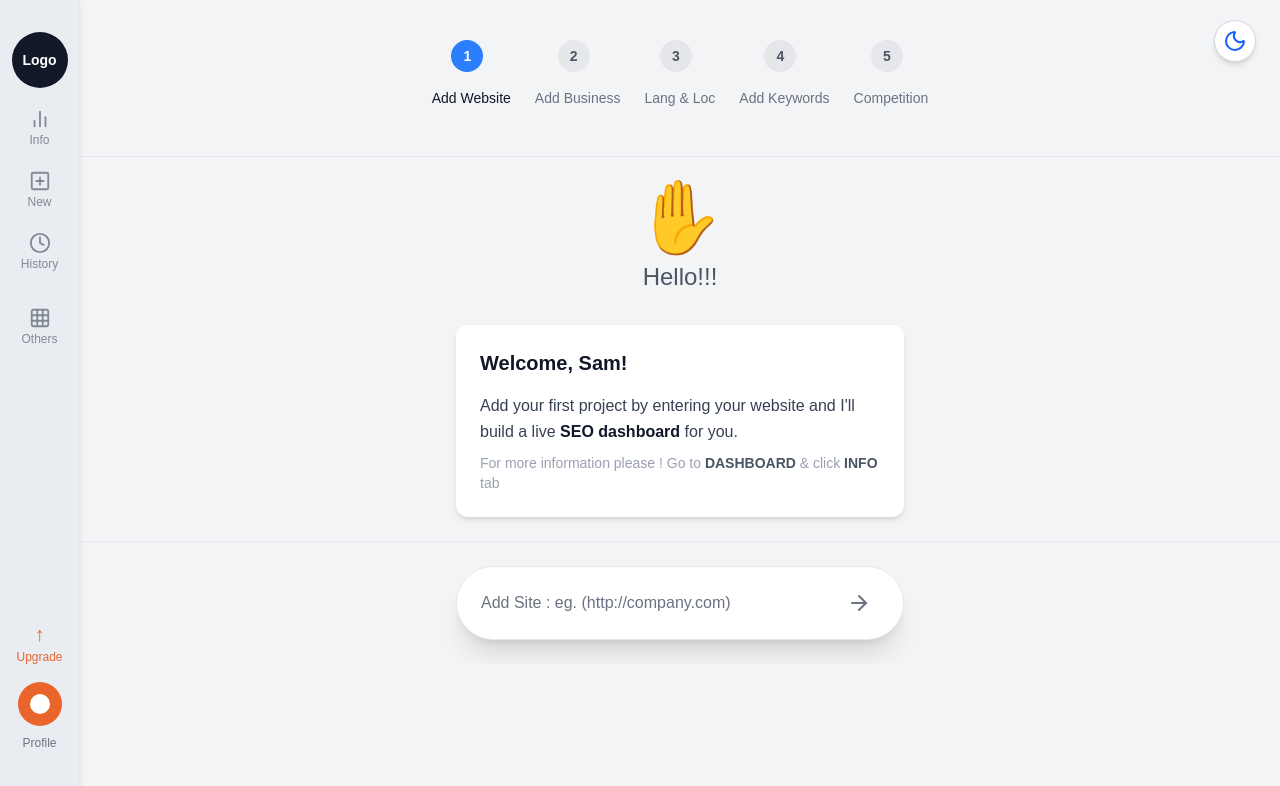
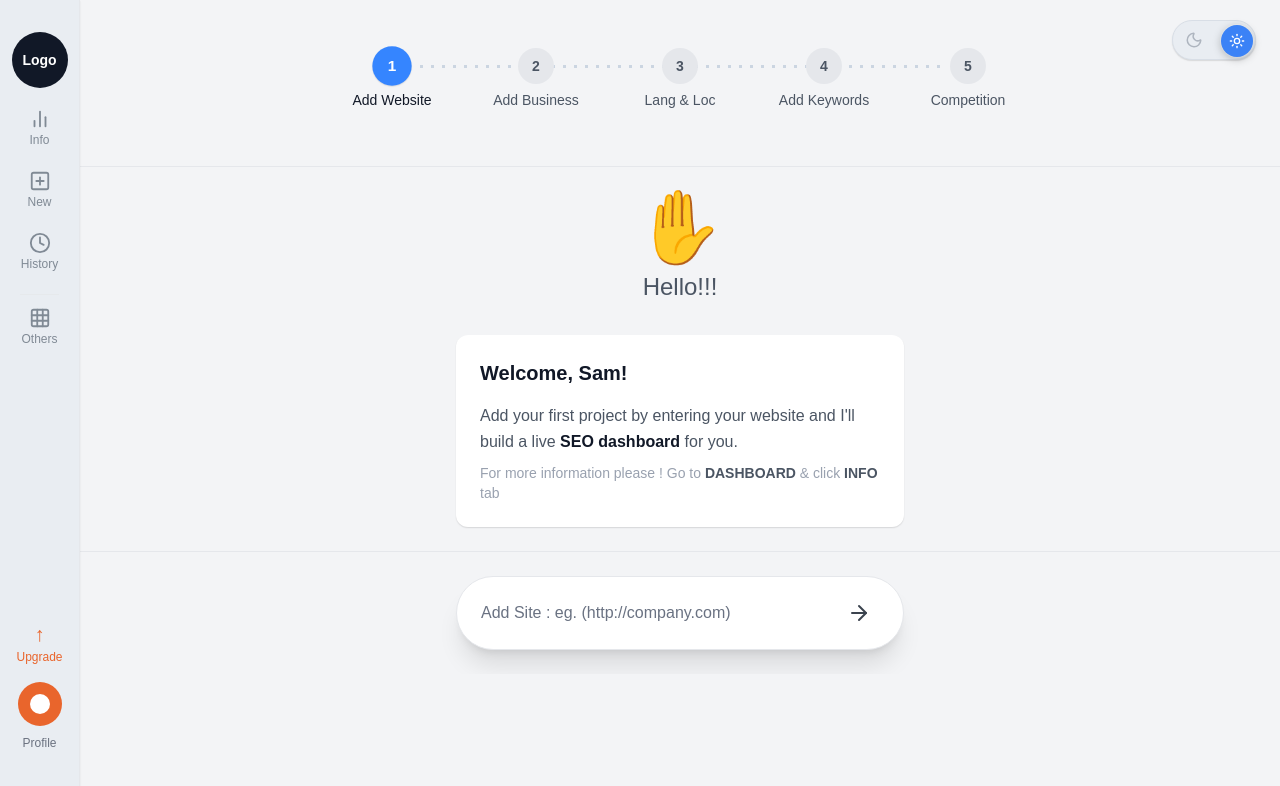
Before and after one commit to ParasChaturvedi/Dr.FIzzM, a Next.js app: page / in a window 1280 px wide. Shown: the top 786 px of the page. Built offline with nearby package versions, Linux system fonts and the light colour scheme.

Commit message:
Updated #02/09/2025

```diff
--- a/src/app/components/InfoPanel.js
+++ b/src/app/components/InfoPanel.js
@@ -630,14 +630,14 @@ export default function InfoPanel({
       ref={panelRef}
       aria-hidden={!isOpen}
       className={
-        "fixed left-[80px] top-0 h-screen w-[320px] bg-[#f9fafb] border-r border-gray-200 shadow-md transition-transform duration-300 ease-in-out z-40 flex flex-col " +
+        "fixed left-[80px] top-0 h-screen w-[320px] bg-[#1f2121] border-r border-gray-200 shadow-md transition-transform duration-300 ease-in-out z-40 flex flex-col " +
         (isOpen ? "translate-x-0" : "-translate-x-full")
       }
     >
       {/* Header */}
       <div className="flex items-center justify-between px-4 py-3 border-b bg-white">
         <div className="flex items-center gap-3">
-          <div className="w-3 h-3 bg-gray-800 rounded-sm" />
+          <div className="w-3 h-3 bg-indigo-50 rounded-sm" />
           <h3 className="text-lg font-semibold text-gray-800">INFO</h3>
         </div>
         <button
@@ -651,7 +651,7 @@ export default function InfoPanel({
 
       {/* Body */}
       <div
-        className="flex-1 overflow-y-auto p-4 bg-[#f9fafb]"
+        className="flex-1 overflow-y-auto p-4 bg-[#1f2121]"
         style={{ height: "calc(100vh - 60px)", scrollbarWidth: "none", msOverflowStyle: "none" }}
       >
         <style jsx>{`div::-webkit-scrollbar{display:none}`}</style>
--- a/src/app/components/Steps.js
+++ b/src/app/components/Steps.js
@@ -1,6 +1,8 @@
 "use client";
 
-export default function Steps({ currentStep }) {
+import { useEffect, useRef, useState } from "react";
+
+export default function Steps({ currentStep = 1 }) {
   const steps = [
     { id: 1, label: "Add Website" },
     { id: 2, label: "Add Business" },
@@ -9,34 +11,159 @@ export default function Steps({ currentStep }) {
     { id: 5, label: "Competition" },
   ];
 
+  const wrapRef = useRef(null);
+  const circleRefs = useRef([]);
+  const [linePos, setLinePos] = useState({ left: 0, width: 0, top: 0 });
+
+  // dot tuning
+  const DOT_DIAM = 3;             // dot size (px)
+  const DOT_GAP  = 8;             // gap between dots (px)
+  const BG_SIZE  = `${DOT_GAP + DOT_DIAM}px ${DOT_DIAM}px`;
+
+  useEffect(() => {
+    const measure = () => {
+      const wrap = wrapRef.current;
+      const first = circleRefs.current[0];
+      const last  = circleRefs.current[steps.length - 1];
+      if (!wrap || !first || !last) return;
+
+      const wrapRect  = wrap.getBoundingClientRect();
+      const firstRect = first.getBoundingClientRect();
+      const lastRect  = last.getBoundingClientRect();
+
+      const CIRCLE = 36; // w-9 h-9
+      const R = CIRCLE / 2;
+
+      const firstCenterX = firstRect.left - wrapRect.left + firstRect.width / 2;
+      const lastCenterX  = lastRect.left  - wrapRect.left + lastRect.width  / 2;
+
+      const START_PAD = 6;
+      const END_PAD   = 6;
+
+      const left  = firstCenterX + R + START_PAD;
+      const right = lastCenterX  - R - END_PAD;
+      const width = Math.max(0, right - left);
+
+      const top = firstRect.top - wrapRect.top + firstRect.height / 2 - DOT_DIAM / 2;
+      setLinePos({ left, width, top });
+    };
+
+    measure();
+    const ro = new ResizeObserver(measure);
+    if (wrapRef.current) ro.observe(wrapRef.current);
+    window.addEventListener("resize", measure);
+    return () => {
+      ro.disconnect();
+      window.removeEventListener("resize", measure);
+    };
+  }, [steps.length]);
+
+  // how far the blue overlay should extend
+  const maxSegments = steps.length - 1;
+  const progressPct =
+    maxSegments > 0 ? Math.min(Math.max((currentStep - 1) / maxSegments, 0), 1) : 0;
+
   return (
-    <div className="flex items-center justify-center space-x-6 mt-4 mb-6">
-      {steps.map((step) => (
+    <div className="w-full max-w-4xl mx-auto mt-6 mb-8">
+      {/* subtle entrance for the whole bar */}
+      <style jsx>{`
+        .pulse {
+          animation: pulseDot 1.3s ease-out infinite;
+        }
+        @keyframes pulseDot {
+          0% { transform: scale(1); opacity: 0.9; }
+          60% { transform: scale(1.08); opacity: 1; }
+          100% { transform: scale(1); opacity: 0.9; }
+        }
+      `}</style>
+
+      <div ref={wrapRef} className="relative flex items-center justify-center gap-x-10">
+        {/* gray base dots (full length) */}
         <div
-          key={step.id}
-          className="flex flex-col gap-4 items-center space-x-2"
+          aria-hidden
+          style={{
+            position: "absolute",
+            left: `${linePos.left}px`,
+            width: `${linePos.width}px`,
+            top: `${linePos.top}px`,
+            height: `${DOT_DIAM}px`,
+            backgroundImage: `radial-gradient(circle, #cbd5e1 ${DOT_DIAM / 2}px, transparent ${DOT_DIAM / 2}px)`,
+            backgroundSize: BG_SIZE,
+            backgroundRepeat: "repeat-x",
+            backgroundPosition: "0 center",
+            pointerEvents: "none",
+            transition: "left 250ms ease, width 250ms ease, top 250ms ease",
+          }}
+        />
+        {/* blue progress overlay (animated width) */}
+        <div
+          aria-hidden
+          style={{
+            position: "absolute",
+            left: `${linePos.left}px`,
+            width: `${linePos.width * progressPct}px`,
+            top: `${linePos.top}px`,
+            height: `${DOT_DIAM}px`,
+            backgroundImage: `radial-gradient(circle, #2563eb ${DOT_DIAM / 2}px, transparent ${DOT_DIAM / 2}px)`,
+            backgroundSize: BG_SIZE,
+            backgroundRepeat: "repeat-x",
+            backgroundPosition: "0 center",
+            pointerEvents: "none",
+            transition: "width 600ms cubic-bezier(.2,.8,.2,1), left 250ms ease, top 250ms ease",
+          }}
+        />
+
+        {steps.map((step, i) => {
+          const isCompleted = step.id < currentStep;
+          const isActive = step.id === currentStep;
+
+          return (
+            <div key={step.id} className="flex flex-col items-center" style={{ minWidth: 104 }}>
+              {/* circle */}
+              <div
+                ref={(el) => (circleRefs.current[i] = el)}
+                className={`flex items-center justify-center rounded-full w-9 h-9 z-10 transition-all duration-300
+                  ${isActive ? "bg-blue-500 text-white scale-105 shadow-sm pulse" : "bg-gray-200 text-gray-600 "}`}
               >
-          {/* Step Circle */}
-          <div
-            className={`h-8 w-8 rounded-full flex items-center justify-center text-sm font-semibold
-              ${currentStep === step.id
-                ? "bg-blue-500 text-white"
-                : "bg-gray-200 text-gray-600"}
-            `}
+                {isCompleted ? (
+                  // ✅ “drawn” checkmark animation via stroke-dashoffset
+                  <svg
+                    xmlns="http://www.w3.org/2000/svg"
+                    width="22"
+                    height="22"
+                    viewBox="0 0 24 24"
+                    fill="none"
+                    className="text-blue-500"
                   >
-            {step.id}
+                    <path
+                      d="M5 13l4 4L19 7"
+                      stroke="currentColor"
+                      strokeWidth="3"
+                      strokeLinecap="round"
+                      strokeLinejoin="round"
+                      style={{
+                        strokeDasharray: 24,
+                        strokeDashoffset: isCompleted ? 0 : 24,
+                        transition: "stroke-dashoffset 500ms ease 120ms",
+                      }}
+                    />
+                  </svg>
+                ) : (
+                  <span className="font-semibold text-sm transition-colors duration-300">{step.id}</span>
+                )}
               </div>
 
-          {/* Step Label */}
+              {/* label */}
               <span
-            className={`text-sm ${
-              currentStep === step.id ? "text-gray-900 font-medium" : "text-gray-500"
-            }`}
+                className={`mt-2 text-sm text-center leading-tight transition-colors duration-300
+                  ${isActive ? "font-medium text-gray-900 dark:text-white" : "text-gray-600 dark:text-gray-300"}`}
               >
                 {step.label}
               </span>
             </div>
-      ))}
+          );
+        })}
+      </div>
     </div>
   );
 }
--- a/src/app/components/ThemeToggle.js
+++ b/src/app/components/ThemeToggle.js
@@ -1,22 +1,87 @@
 "use client";
+
 import { useTheme } from "./ThemeContext";
 import { Moon, Sun } from "lucide-react";
 
+/**
+ * A pixel-accurate, animated theme toggle that matches the provided design.
+ * - Track: 84x40, rounded, subtle border & shadow
+ * - Static icons: moon (left), sun (right) in muted gray
+ * - Blue thumb slides between sides and swaps icon (white)
+ */
 export default function ThemeToggle() {
   const { theme, toggleTheme } = useTheme();
+  const isDark = theme === "dark";
+
+  // Sizes tuned to the reference PNGs
+  const trackW = 84;
+  const trackH = 40;
+  const thumb = 32;   // blue circle size
+  const pad = 4;      // inner padding inside track
+
+  // How far the thumb slides when going to the right side
+  const translateX = trackW - (thumb + pad * 2);
 
   return (
     <button
       aria-label="Toggle dark/light mode"
+      aria-pressed={isDark}
       onClick={toggleTheme}
-      title={theme === "light" ? "Switch to dark mode" : "Switch to light mode"}
-      className="fixed top-5 right-6 z-50 inline-flex items-center justify-center p-2 rounded-full bg-white shadow-md border border-gray-300 text-gray-700 hover:bg-gray-100 active:scale-95 transition-transform dark:bg-gray-800 dark:text-gray-200 dark:border-gray-600 dark:hover:bg-gray-700"
+      onKeyDown={(e) => {
+        if (e.key === "Enter" || e.key === " ") {
+          e.preventDefault();
+          toggleTheme();
+        }
+      }}
+      className="fixed top-5 right-6 z-50"
+      style={{ width: trackW, height: trackH }}
+      title={isDark ? "Switch to light mode" : "Switch to dark mode"}
     >
-      {theme === "light" ? (
-        <Moon className="text-blue-600" />
-      ) : (
-        <Sun className="text-yellow-400" />
-      )}
+      <div
+        className={[
+          "relative w-full h-full rounded-full border shadow-sm transition-colors",
+          // Track colors (match design)
+          isDark
+            ? "bg-[#6B7380] border-[#5d6571]"    // dark track
+            : "bg-[#E9EDF2] border-[#D8DEE6]",   // light track
+        ].join(" ")}
+      >
+        {/* Left static icon (moon) */}
+        <Moon
+          size={18}
+          className="absolute left-3 top-1/2 -translate-y-1/2"
+          // Muted gray like the mock
+          color={isDark ? "#C0C5CC" : "#AEB5BF"}
+          strokeWidth={2}
+        />
+
+        {/* Right static icon (sun) */}
+        <Sun
+          size={18}
+          className="absolute right-3 top-1/2 -translate-y-1/2"
+          color={isDark ? "#C0C5CC" : "#AEB5BF"}
+          strokeWidth={2}
+        />
+
+        {/* Blue sliding thumb */}
+        <div
+          className="absolute top-1 left-1 rounded-full shadow-[0_2px_8px_rgba(0,0,0,0.25)] ring-1 ring-white/20
+                     flex items-center justify-center transition-transform duration-300 ease-out"
+          style={{
+            width: thumb,
+            height: thumb,
+            transform: `translateX(${isDark ? 0 : translateX}px)`,
+            background: "#3B82F6", // design blue
+          }}
+        >
+          {/* Icon inside the thumb (white) */}
+          {isDark ? (
+            <Moon size={16} color="#FFFFFF" strokeWidth={2} />
+          ) : (
+            <Sun size={16} color="#FFFFFF" strokeWidth={2} />
+          )}
+        </div>
+      </div>
     </button>
   );
 }
--- a/src/app/globals.css
+++ b/src/app/globals.css
@@ -1,26 +1,82 @@
 @import "tailwindcss";
 
+/* ---------- Design Tokens ---------- */
 :root {
-  --background: #ffffff;
-  --foreground: #171717;
+  /* Light */
+  --app-bg: #f3f4f6;        /* gray-100 */
+  --panel: #ffffff;
+  --text: #111827;          /* gray-900 */
+  --muted: #4b5563;         /* gray-600 */
+  --border: #e5e7eb;        /* gray-200 */
+  --sidebar: #E9EDF2;
 }
 
+html.dark {
+  /* Dark per design screenshot */
+  --app-bg: #1f2121;        /* deep slate (close to your UI) */
+  --panel: #1f2121;         /* card bg */
+  --text: #e5e7eb;          /* gray-200 */
+  --muted: #9ca3af;         /* gray-400 */
+  --border: #374151;        /* gray-700 */
+  --sidebar: #1f2121;       /* dark sidebar */
+}
+
+/* Used by inline theme in app (optional) */
 @theme inline {
-  --color-background: var(--background);
-  --color-foreground: var(--foreground);
+  --color-background: var(--app-bg);
+  --color-foreground: var(--text);
   --font-sans: var(--font-geist-sans);
   --font-mono: var(--font-geist-mono);
 }
 
-@media (prefers-color-scheme: dark) {
-  :root {
-    --background: #0a0a0a;
-    --foreground: #ededed;
-  }
+/* ---------- Base ---------- */
+html, body, #__next {
+  height: 100%;
 }
 
 body {
-  background: var(--background);
-  color: var(--foreground);
+  background: var(--app-bg);
+  color: var(--text);
   font-family: Arial, Helvetica, sans-serif;
 }
+
+/* ---------- Global Remap so existing classes auto-theme ---------- */
+/* backgrounds */
+.bg-white       { background-color: var(--panel) !important; }
+.bg-gray-50     { background-color: color-mix(in oklab, var(--panel) 85%, black 15%) !important; }
+.bg-gray-100    { background-color: var(--app-bg) !important; }
+
+/* text */
+.text-gray-900  { color: var(--text) !important; }
+.text-gray-800  { color: var(--text) !important; }
+.text-gray-700  { color: var(--muted) !important; }
+.text-gray-600  { color: var(--muted) !important; }
+.text-gray-500  { color: color-mix(in oklab, var(--muted) 85%, black 15%) !important; }
+
+/* borders */
+.border-gray-200 { border-color: var(--border) !important; }
+.border-gray-300 { border-color: color-mix(in oklab, var(--border) 90%, black 10%) !important; }
+
+/* sidebar helper */
+aside.w-\[80px\] {
+  background-color: var(--sidebar) !important;
+  border-color: var(--border) !important;
+}
+
+/* inputs */
+input, textarea, select {
+  background-color: var(--panel);
+  color: var(--text);
+  border-color: var(--border);
+}
+
+/* small elevation parity between light/dark */
+.shadow-sm, .shadow, .shadow-md, .shadow-lg {
+  box-shadow: 0 1px 2px rgba(0,0,0,.07), 0 1px 1px rgba(0,0,0,.06);
+}
+html.dark .shadow-sm,
+html.dark .shadow,
+html.dark .shadow-md,
+html.dark .shadow-lg {
+  box-shadow: 0 1px 2px rgba(0,0,0,.35), 0 1px 1px rgba(0,0,0,.25);
+}
```
Also changed, not shown: src/app/components/ThemeContext.js (+13 -16 lines), src/app/layout.js (+6 -8 lines). Lines whose indentation alone changed are shown as unchanged.
